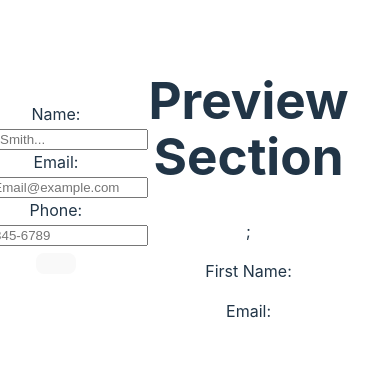
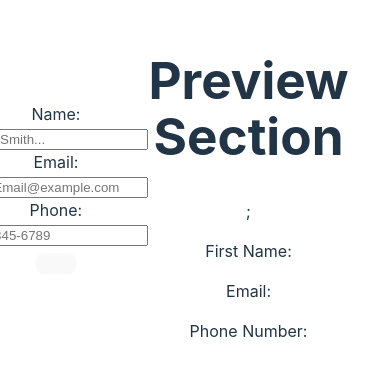
Before and after one commit to gregmjsco/odin-cv, a React (Vite) app: page / in a window 390 px wide. Shown: the part 234-610 px from the top of the page. Built offline with nearby package versions, Linux system fonts and the light colour scheme.

Commit message:
Add same for phone

```diff
--- a/components/Preview.jsx
+++ b/components/Preview.jsx
@@ -6,6 +6,7 @@ export default function Preview({formData}) {
 
             <p>First Name: {formData.userName}</p>
             <p>Email: {formData.email}</p>
+            <p>Phone Number: {formData.phone}</p>
             <p></p>
 
             </div>
```
